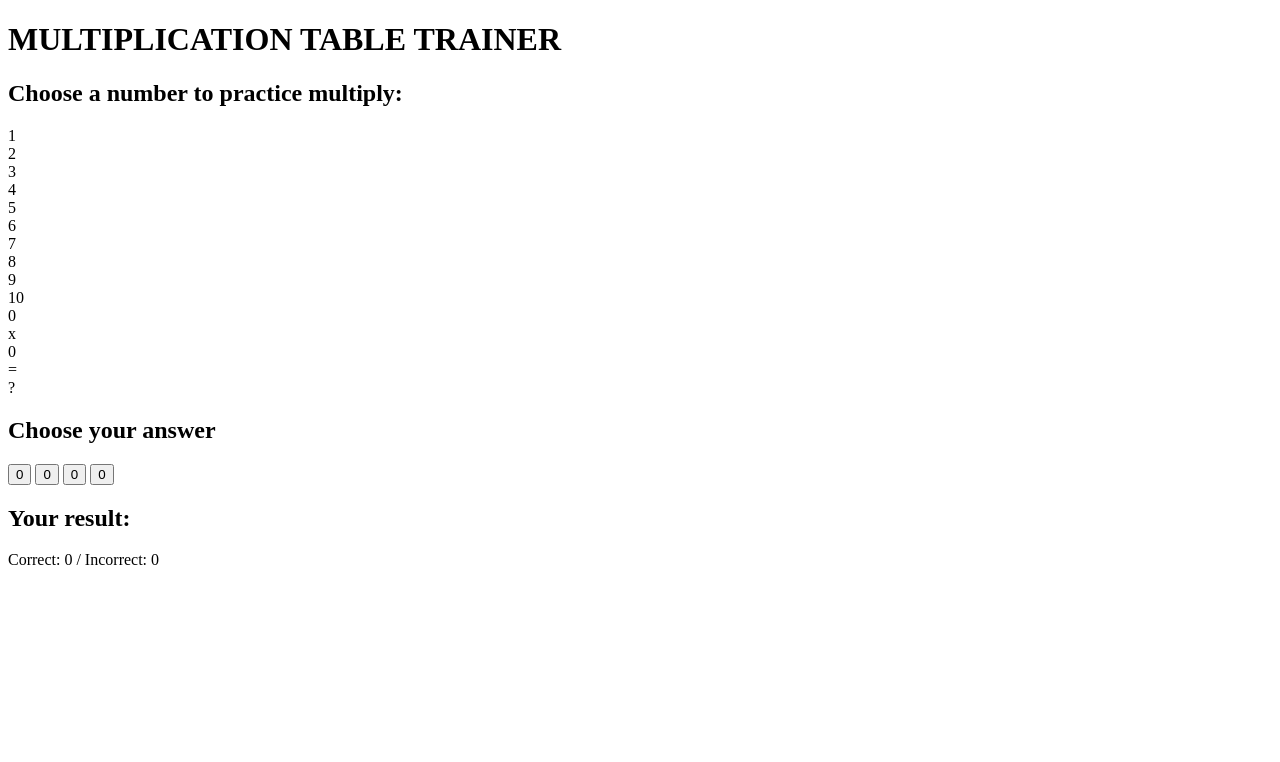
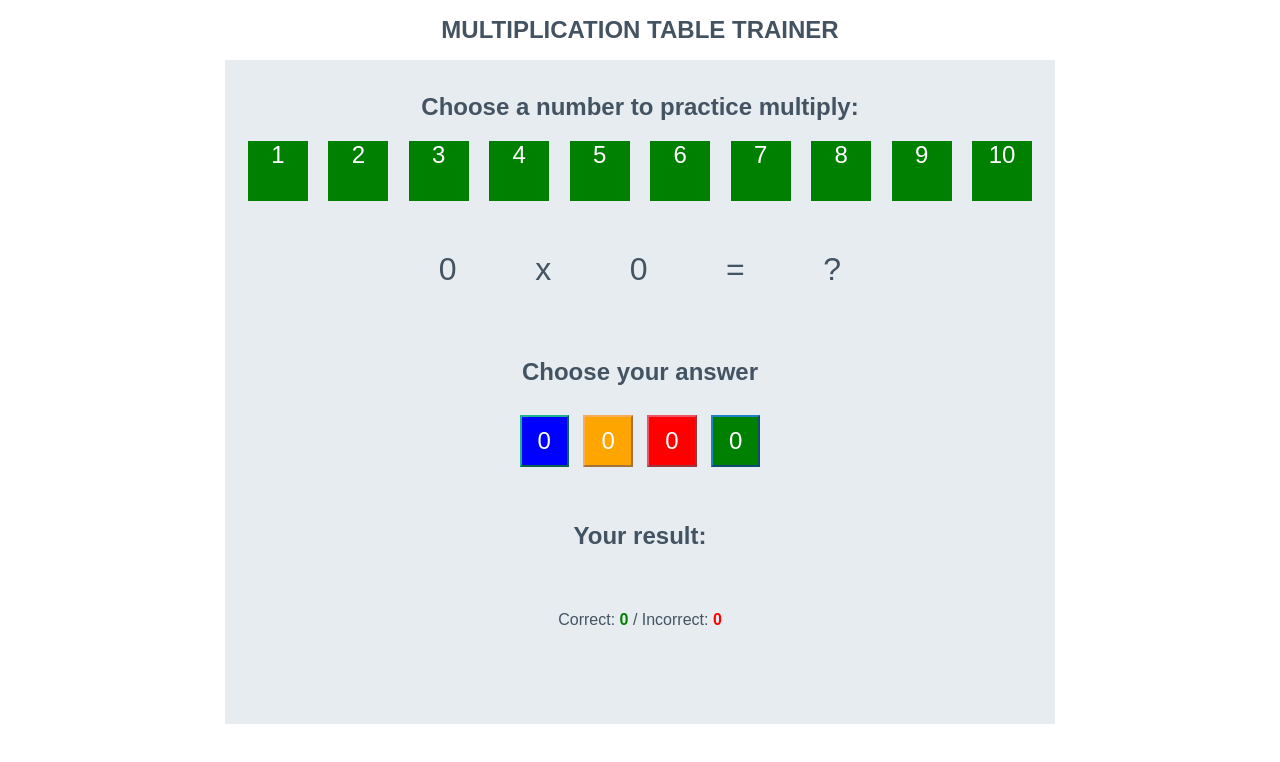
Before and after one commit to LarisaLG/MULTIPLICATION-TABLE, a plain HTML site: page index.html in a window 1280 px wide. Drawn offline with Linux system fonts and the light colour scheme.

Commit message:
add basic style for game area

```diff
--- a/assets/css/style.css
+++ b/assets/css/style.css
@@ -0,0 +1,160 @@
+/* --------- Global style */
+
+body {
+    background-color: white;
+    font-family: "Raleway", sans-serif;
+    color: #445361;
+    text-align: center;
+
+}
+
+/* --------- Heading */
+
+.heading {
+    text-align: center;
+    font-size: 1.5rem;
+}
+
+/* .logo {
+    height: 40px;
+    padding-right: 5px;
+} */
+
+/* --------- Game layout */
+
+.game-area {
+    background-color: #E6ECF0;
+    box-sizing: border-box;
+    width: 85%;
+    /*     height: 65vh;
+    max-height: 450px; */
+    max-width: 830px;
+    margin-left: auto;
+    margin-right: auto;
+    padding: 1%;
+}
+
+.numbers {
+    display: flex;
+    flex-wrap: wrap;
+    justify-content: space-around;
+    align-content: center;
+}
+
+.multiplier {
+    width: 60px;
+    height: 60px;
+    background-color: green;
+    text-align: center;
+    vertical-align: middle;
+    margin: 0 auto;
+    font-size: 1.5rem;
+    color: white;
+    font-weight: 500;
+
+}
+
+
+
+
+.exercise {
+    margin: 0 auto;
+    display: flex;
+    justify-content: space-between;
+
+    width: 50%;
+    font-size: 2rem;
+
+    padding: 50px 0;
+
+}
+
+.exercise span {
+    padding: 0 15px;
+}
+
+
+.btn-results {
+    width: 50%;
+    display: block;
+    /* 	justify-content: center; */
+    /* 	align-items: center; */
+    border-radius: 5px;
+    padding: 10px 16px;
+    margin: auto;
+}
+
+
+.btn {
+    padding: 10px 16px;
+    font-size: 1.5rem;
+    /* 	width: 75px; */
+    margin: 0 5px;
+    /* 	display: none; */
+}
+
+.btn-primary {
+    background-color: blue;
+    border-color: #1ab394;
+    color: #fff;
+}
+
+
+.btn-wrong {
+    background-color: red;
+    border-color: #ed5565;
+    color: #fff;
+}
+
+.btn-info {
+    background-color: orange;
+    border-color: #f8ac59;
+    color: #fff;
+}
+
+.btn-success {
+    background-color: green;
+    border-color: #1c84c6;
+    color: #fff;
+}
+
+.score-area {
+    margin: 5px auto;
+    width: 60%;
+    font-size: 1.2rem;
+}
+
+.controls-area {
+    width: 85%;
+    margin: 30px auto;
+}
+
+#correct {
+    color: green;
+    font-weight: bold;
+}
+
+#incorrect {
+    color: red;
+    font-weight: bold;
+}
+
+/*
+.answer-msg {
+    display: none;
+    font-size: 1rem;
+} */
+
+/* #answer-box {
+    border: 1px solid green;
+    color: #445361;
+    display: inline-block;
+    height: 40px;
+    width: 80px;
+    font-size: 1.2rem;
+} */
+
+.scores {
+    display: inline-block;
+    padding: 25px;
+}
```
Also changed, not shown: index.html (+3 -0 lines).
